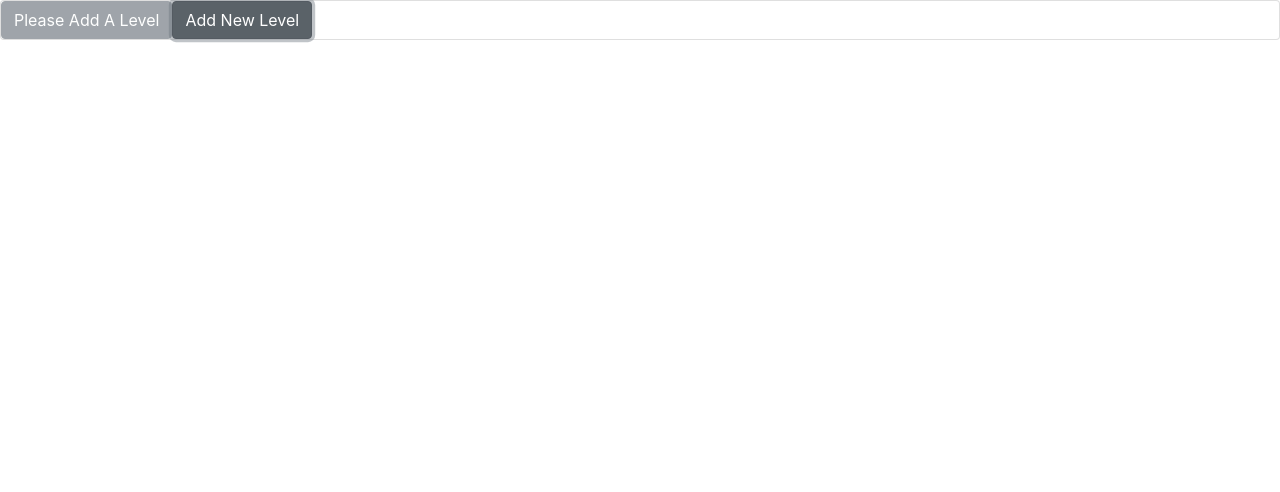
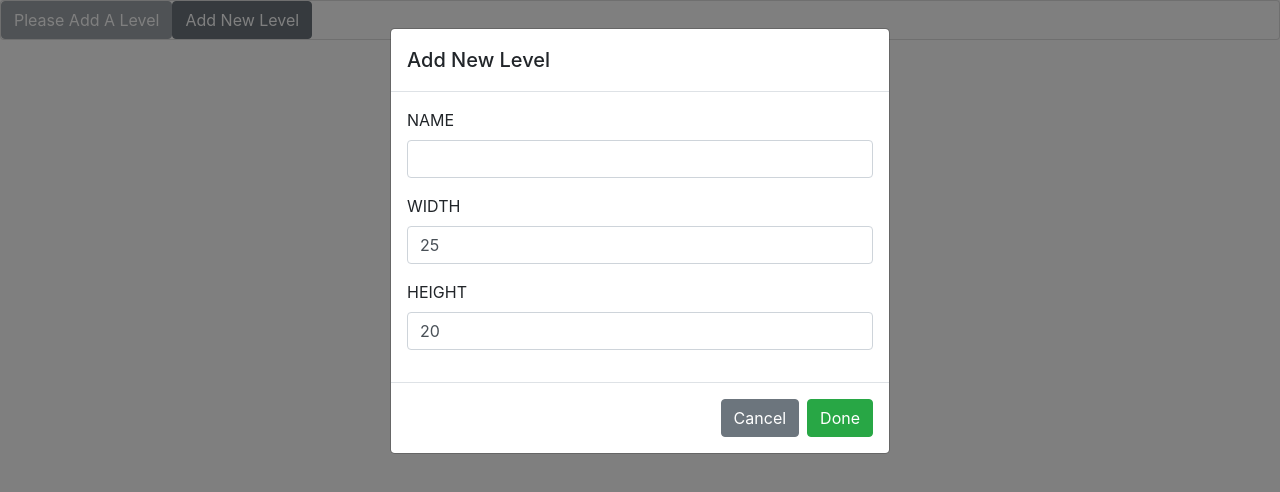
Before and after one commit to crossjames934/rpg_designer, a React (Create React App) app: page / in a window 1280 px wide. Both pictures are taken after a click on the button "Add New Level". Shown: the top 492 px of the page. Built offline with nearby package versions, Linux system fonts and the light colour scheme.

Commit message:
Add modal

```diff
--- /dev/null
+++ b/src/Components/AddLevelModal/AddLevelModal.js
@@ -0,0 +1,64 @@
+import React, {Component} from 'react';
+import {Modal, ModalBody, ModalHeader, ModalFooter, Form, FormGroup, Input, Label, Button} from 'reactstrap';
+import Level from "../../GameObjects/Level";
+
+class AddLevelModal extends Component {
+  state = {
+    name: "",
+    width: 25,
+    height: 20,
+  };
+
+  submitNewLevel = async () => {
+    const {levels, updateLevels, changeModalOpen} = this.props;
+    const {name, width, height} = this.state;
+    await updateLevels(...levels, new Level(name, width, height));
+    changeModalOpen(false);
+  };
+
+  formGroupInput = (groupName) => {
+    const inputID = "input_" + groupName;
+    const inputType = groupName === "name" ? "text" : "number";
+    return(
+      <FormGroup key={"form_group_"+groupName}>
+        <Label for={inputID}>
+          {groupName.toUpperCase()}
+        </Label>
+        <Input
+          onChange={(e) => { this.setState({[e.target.name]: e.target.value}) }}
+          name={groupName}
+          type={inputType}
+          id={inputID}
+          value={this.state[groupName]}
+        />
+      </FormGroup>
+    )
+  };
+
+  render() {
+    const {modalOpen, changeModalOpen} = this.props;
+    const formGroups = ["name", "width", "height"];
+    return (
+      <Modal isOpen={modalOpen}>
+        <ModalHeader>
+          Add New Level
+        </ModalHeader>
+        <ModalBody>
+          <Form>
+            {formGroups.map(groupName => this.formGroupInput(groupName))}
+          </Form>
+        </ModalBody>
+        <ModalFooter>
+          <Button onClick={() => {changeModalOpen(false)}}>
+            Cancel
+          </Button>
+          <Button color="success" onClick={this.submitNewLevel}>
+            Done
+          </Button>
+        </ModalFooter>
+      </Modal>
+    );
+  }
+}
+
+export default AddLevelModal;
--- a/src/Components/ControlPanel/ControlPanel.js
+++ b/src/Components/ControlPanel/ControlPanel.js
@@ -2,6 +2,7 @@ import React, {Component} from 'react';
 import {Card} from 'reactstrap';
 import LevelSelector from "../LevelSelector/LevelSelector";
 import AddLevelBtn from "../AddLevelBtn/AddLevelBtn";
+import AddLevelModal from "../AddLevelModal/AddLevelModal";
 
 class ControlPanel extends Component {
   render() {
@@ -10,6 +11,7 @@ class ControlPanel extends Component {
         <div className="d-flex">
           <LevelSelector {...this.props}/>
           <AddLevelBtn {...this.props} />
+          <AddLevelModal {...this.props}/>
         </div>
       </Card>
     );
--- a/src/Components/Main/Main.js
+++ b/src/Components/Main/Main.js
@@ -4,7 +4,7 @@ import ControlPanel from "../ControlPanel/ControlPanel";
 class Main extends Component {
   state = {
     levels: [],
-    chosenLevelIndex: [],
+    chosenLevelIndex: 0,
     modalOpen: false,
   };
 
@@ -16,8 +16,8 @@ class Main extends Component {
     this.setState({modalOpen});
   };
 
-  updateLevels = (levels) => {
-    this.setState({levels});
+  updateLevels = async (levels) => {
+    await this.setState({levels});
   };
 
   render() {
--- /dev/null
+++ b/src/GameObjects/Level.js
@@ -0,0 +1,15 @@
+class Level {
+  constructor(name, width, height) {
+    const totalTiles = width * height;
+    this.name = name;
+    this.width = width;
+    this.height = height;
+    this.bgTiles = "0".repeat(totalTiles);
+    this.fgTiles = "0".repeat(totalTiles);
+    this.functionalTiles = "0".repeat(totalTiles);
+    this.additionalTiles = "0".repeat(totalTiles);
+    this.gameObjects = [];
+  }
+}
+
+export default Level;
```
Also changed, not shown: 1 other file (tests, documents, lock files or other folders).
